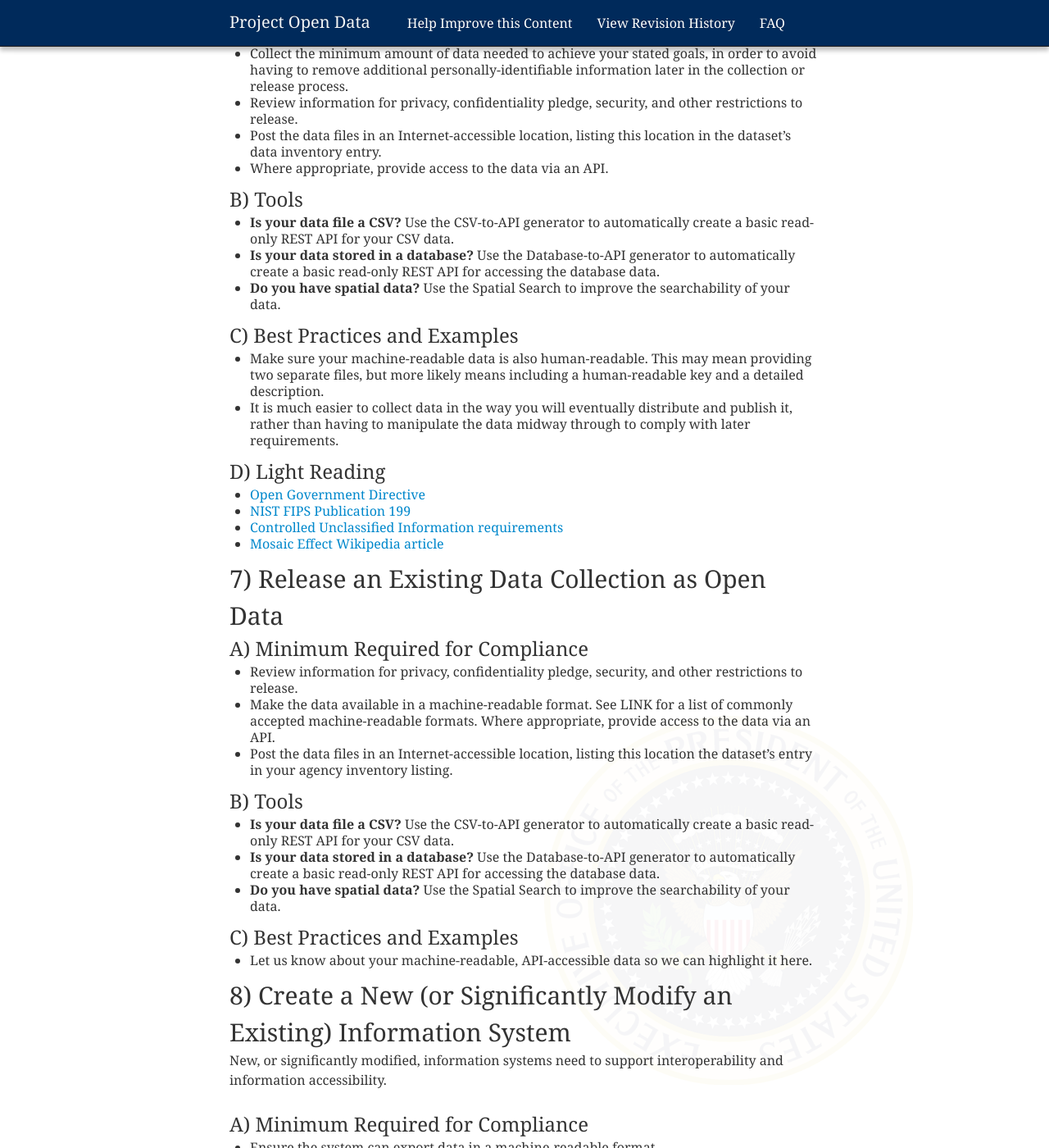
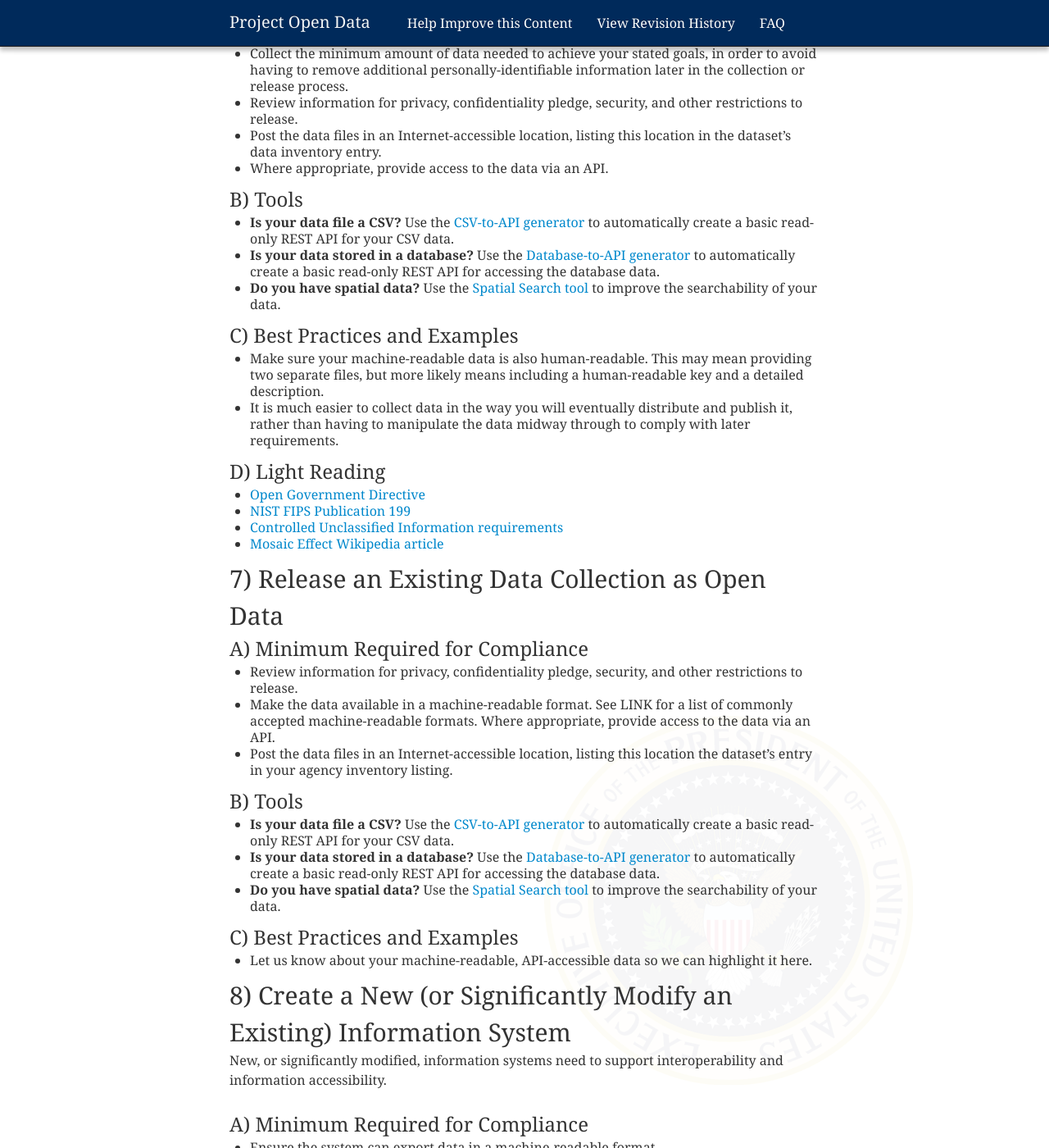
Before and after one commit to gbinal/p-o-d.github.com, a Jekyll site: the page built from implementation-guide.md, in a window 1280 px wide and 1400 px high, scrolled down 3825 px. Shown: the whole window at 82% size. Built offline with Jekyll 4.4.1, drawn with Linux system fonts in a browser that asks for light colours; nearby versions of some CDN libraries; some of the changed text lies outside the part shown.

Commit message:
added some links

```diff
--- a/implementation-guide.md
+++ b/implementation-guide.md
@@ -127,9 +127,9 @@ Collect or create information (data) in a way that supports downstream informati
 
 ### B) Tools
 
-* **Is your data file a CSV?** Use the CSV-to-API generator to automatically create a basic read-only REST API for your CSV data.
-* **Is your data stored in a database?** Use the Database-to-API generator to automatically create a basic read-only REST API for accessing the database data.
-* **Do you have spatial data?** Use the Spatial Search to improve the searchability of your data.
+* **Is your data file a CSV?** Use the [CSV-to-API generator](http://labs.data.gov/csv-to-api/) to automatically create a basic read-only REST API for your CSV data.
+* **Is your data stored in a database?** Use the [Database-to-API generator](http://labs.data.gov/db-to-api/readme.md) to automatically create a basic read-only REST API for accessing the database data.
+* **Do you have spatial data?** Use the [Spatial Search tool](https://github.com/project-open-data/SpatialSearch) to improve the searchability of your data.
 
 ### C) Best Practices and Examples
 
@@ -152,9 +152,9 @@ Collect or create information (data) in a way that supports downstream informati
 
 ### B) Tools
 
-* **Is your data file a CSV?** Use the CSV-to-API generator to automatically create a basic read-only REST API for your CSV data.
-* **Is your data stored in a database?** Use the Database-to-API generator to automatically create a basic read-only REST API for accessing the database data.
-* **Do you have spatial data?** Use the Spatial Search to improve the searchability of your data.
+* **Is your data file a CSV?** Use the [CSV-to-API generator](http://labs.data.gov/csv-to-api/) to automatically create a basic read-only REST API for your CSV data.
+* **Is your data stored in a database?** Use the [Database-to-API generator](http://labs.data.gov/db-to-api/readme.md) to automatically create a basic read-only REST API for accessing the database data.
+* **Do you have spatial data?** Use the [Spatial Search tool](https://github.com/project-open-data/SpatialSearch) to improve the searchability of your data.
 
 ### C) Best Practices and Examples
 
```
Also changed, not shown: other parts of implementation-guide.md (+5 -5 lines).
